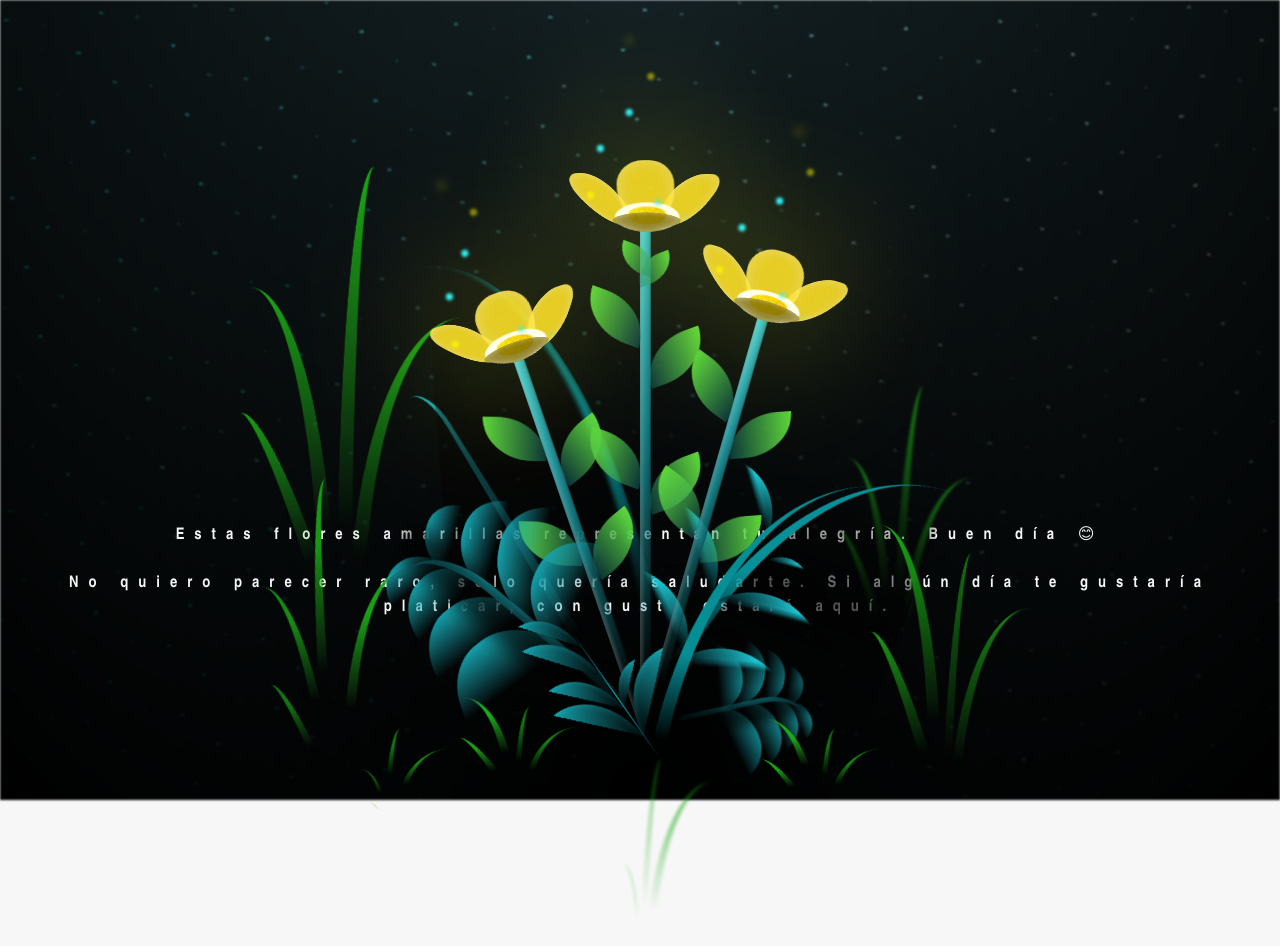
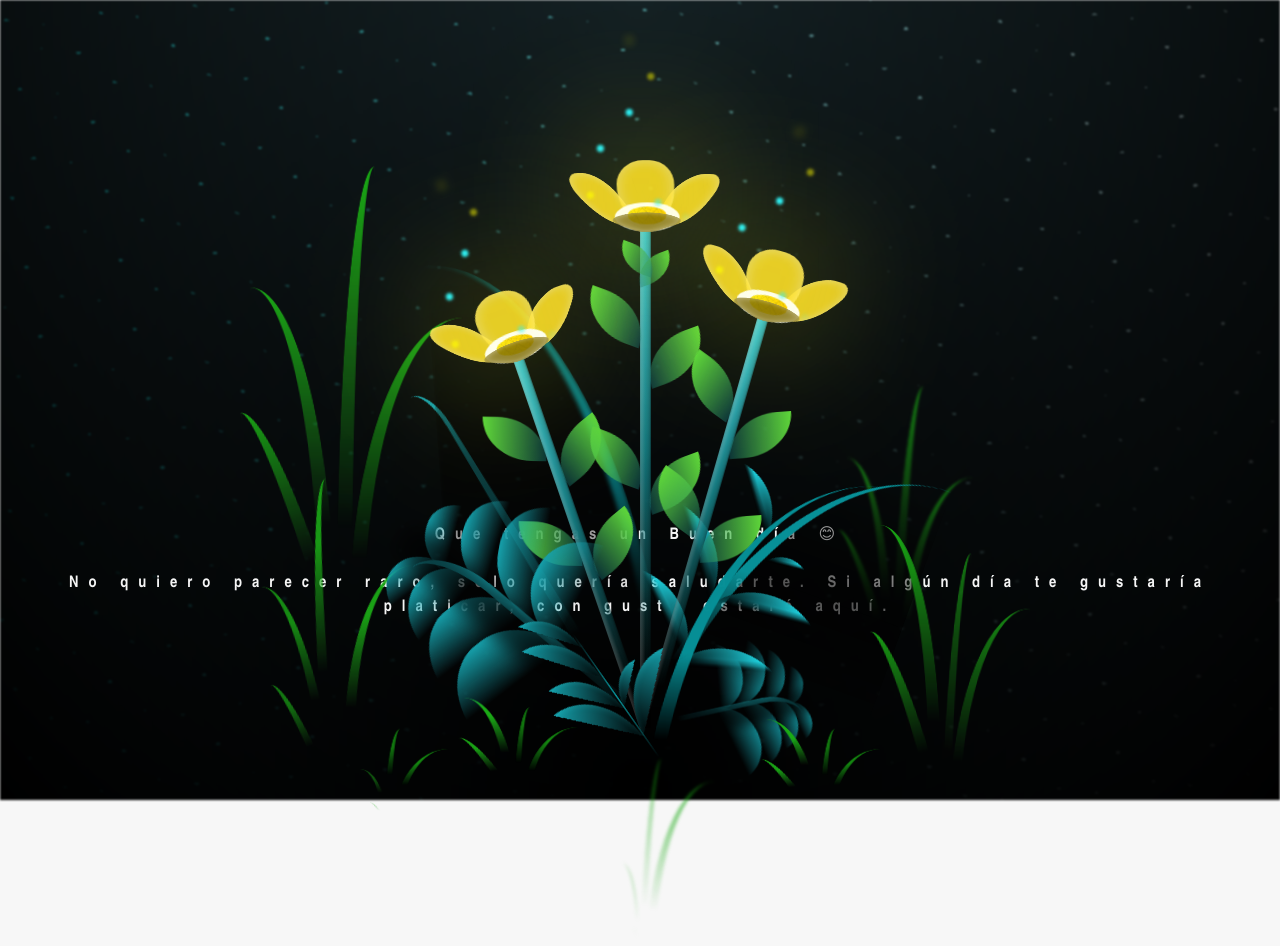
Before and after one commit to Ampuero-bux/hola_dulce, a plain HTML site: page flower.html in a window 1280 px wide. Drawn offline with Linux system fonts and the light colour scheme.

Commit message:
Update flower.html

```diff
--- a/flower.html
+++ b/flower.html
@@ -13,7 +13,7 @@
     <div id="lyrics">
 
     </div>
-    <h1 class="titulo">Estas flores amarillas representan tu alegría. Buen día 😊
+    <h1 class="titulo">Que tengas un Buen día 😊
  <br> <br>No quiero parecer raro, solo quería saludarte.
 Si algún día te gustaría platicar, con gusto estaré aquí.</h1>
 
```
